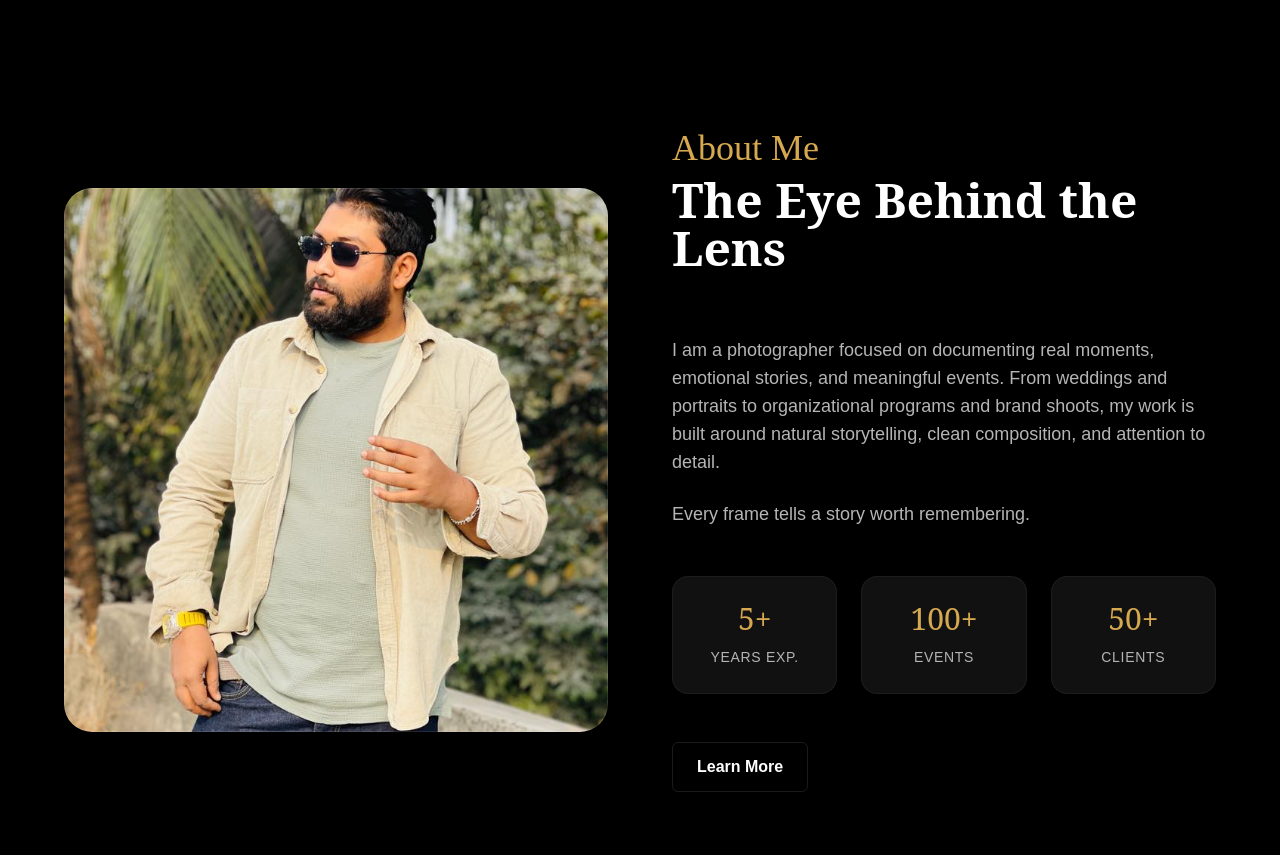
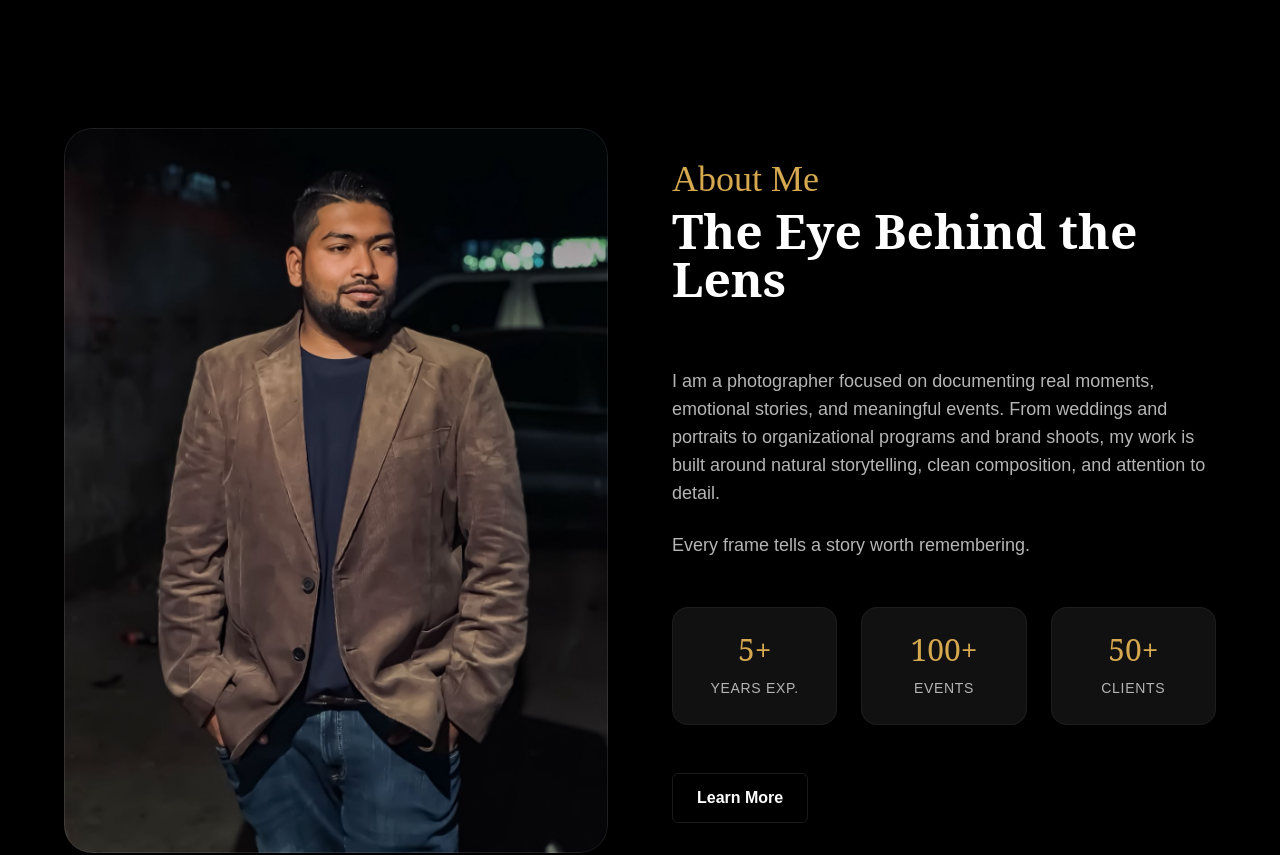
Before and after one commit to Reaper-X003/brinto-project, a React (Vite) app: page / in a window 1280 px wide. Shown: the part 800-1655 px from the top of the page. Built offline with nearby package versions, Linux system fonts and the light colour scheme; a web font is replaced by a local one.

Commit message:
fix number and Photo

```diff
--- a/src/components/Footer.tsx
+++ b/src/components/Footer.tsx
@@ -39,8 +39,8 @@ export const Footer = () => {
             <h4 className="text-white font-serif font-semibold text-lg mb-6">Contact</h4>
             <ul className="flex flex-col gap-3">
               <li>
-                <a href="tel:0186407010" className="text-muted hover:text-gold transition-colors text-sm flex items-center gap-2">
-                  <Phone size={14} /> 0186407010
+                <a href="tel:01864070100" className="text-muted hover:text-gold transition-colors text-sm flex items-center gap-2">
+                  <Phone size={14} /> 01864070100
                 </a>
               </li>
               <li>
--- a/src/data/images.ts
+++ b/src/data/images.ts
@@ -1,6 +1,6 @@
 import logoImg from '../assets/logo/logo.png';
 import heroImg from '../assets/hero/miss-zhang-jz0xIgcwyL0-unsplash.jpg';
-import aboutImg from '../assets/person/614147613_122264093144071016_954045062912724211_n.jpg';
+import aboutImg from '../assets/person/image.png';
 
 import p0 from '../assets/portfolio/Cultural/IMG_3917.JPG';
 import p1 from '../assets/portfolio/Cultural/IMG_3967.JPG';
--- a/src/pages/Contact.tsx
+++ b/src/pages/Contact.tsx
@@ -26,7 +26,7 @@ export const Contact = () => {
 
             {/* Primary CTA: WhatsApp */}
             <motion.a
-              href="https://wa.me/880186407010"
+              href="https://wa.me/8801864070100"
               target="_blank"
               rel="noopener noreferrer"
               whileHover={{ scale: 1.02 }}
@@ -38,20 +38,20 @@ export const Contact = () => {
               </div>
               <div className="text-left">
                 <span className="block text-white font-serif text-2xl mb-1">Message on WhatsApp</span>
-                <span className="text-muted text-sm uppercase tracking-wider">0186407010</span>
+                <span className="text-muted text-sm uppercase tracking-wider">01864070100</span>
               </div>
             </motion.a>
 
             {/* Phone */}
             <motion.a
-              href="tel:0186407010"
+              href="tel:01864070100"
               whileHover={{ scale: 1.02 }}
               whileTap={{ scale: 0.98 }}
               className="bg-charcoal border border-white/10 hover:border-gold/50 rounded-2xl p-8 flex flex-col items-center text-center transition-colors duration-300 group"
             >
               <Phone className="text-gold mb-4 group-hover:scale-110 transition-transform" size={32} />
               <span className="text-white font-serif text-xl mb-1">Direct Call</span>
-              <span className="text-muted">0186407010</span>
+              <span className="text-muted">01864070100</span>
             </motion.a>
 
             {/* Email */}
--- a/src/pages/Home.tsx
+++ b/src/pages/Home.tsx
@@ -78,9 +78,9 @@ export const Home = () => {
               initial={{ opacity: 0, x: -30 }}
               whileInView={{ opacity: 1, x: 0 }}
               viewport={{ once: true }}
-              className="relative rounded-[28px] overflow-hidden aspect-[4/5] lg:aspect-square"
+              className="relative rounded-[28px] overflow-hidden aspect-[3/4]"
             >
-              <img src={images.about} alt="Washiou Brinto" className="w-full h-full object-cover" />
+              <img src={images.about} alt="Washiou Brinto" className="w-full h-full object-cover object-top" />
               <div className="absolute inset-0 border border-white/10 rounded-[28px]"></div>
             </motion.div>
 
```
Also changed, not shown: src/assets/person/image.png (added).
